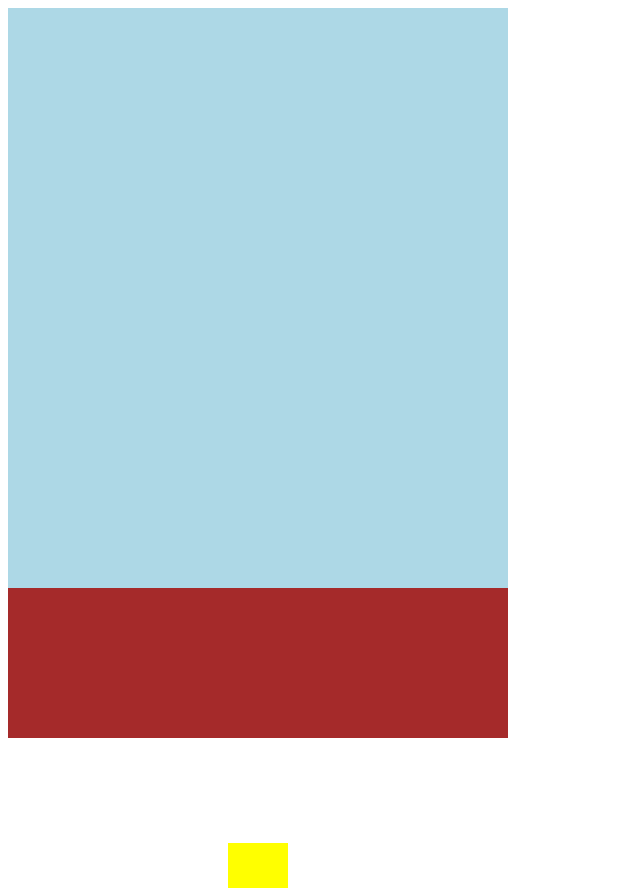
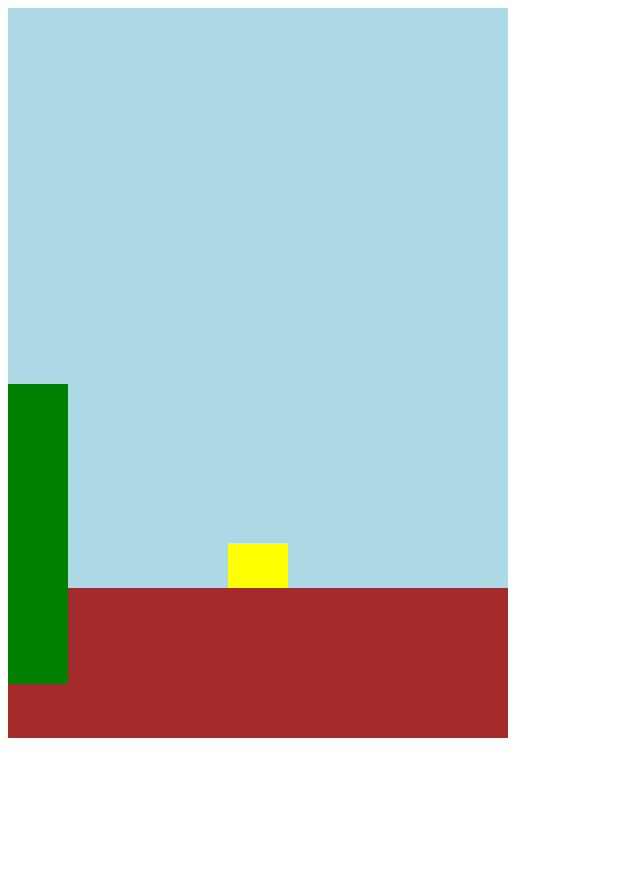
Before and after one commit to Spikree/flappy-bird, a plain HTML site: page index.html in a window 1280 px wide. Shown: the whole page, without its empty margins (0-640 px from the left). After the commit the page ends 800 px from the top, so only its background shows below. Drawn offline with Linux system fonts and the light colour scheme.

Commit message:
Add files via upload

```diff
--- a/index.js
+++ b/index.js
@@ -6,13 +6,14 @@ document.addEventListener('DOMContentLoaded' , () => {
     let birdLeft = 220
     let birdBottom = 200
     let gravity = 2
+    let isGameOver = false
 
     function startGame() {
         birdBottom -= gravity
         bird.style.bottom = birdBottom + 'px'
         bird.style.left = birdLeft + 'px'
     }
-    let timerId = setInterval(startGame, 20)
+    let gameTimerId = setInterval(startGame, 20)
 
     function control(e){
         if (e.keyCode === 32){
@@ -30,4 +31,40 @@ document.addEventListener('DOMContentLoaded' , () => {
 
     document.addEventListener('keyup', control)
     document.addEventListener('mouseup', jump)
+
+    function generateObstacle() {
+        let obstacleLeft = 500
+        let randomHeight = Math.random() * 60
+        let obstacleBottom = randomHeight
+        const obstacle = document.createElement('div')
+        if (!isGameOver) obstacle.classList.add('obstacle')
+        gameDisplay.appendChild(obstacle)
+        obstacle.style.left = obstacleLeft + 'px'
+        obstacle.style.bottom = obstacleBottom + 'px'
+
+        function moveObstacle() {
+            obstacleLeft -= 2
+            obstacle.style.left = obstacleLeft + 'px'
+
+            if(obstacleLeft === -60){
+                clearInterval(timerId)
+                gameDisplay.removeChild(obstacle)
+            }
+            if (obstacleLeft > 200 && obstacleLeft < 280 && birdLeft === 220 ||
+                birdBottom === 0 ) [
+                gameOver()
+            ]
+        }
+        let timerId = setInterval(moveObstacle, 20)
+        if(!isGameOver) setTimeout(generateObstacle, 2500)
+    }
+    generateObstacle()
+
+    function gameOver() {
+        clearInterval(gameTimerId)
+        console.log('game over')
+        isGameOver = true
+        document.removeEventListener('keyup', control)
+        document.removeEventListener('mouseup', jump)
+    }
 })
--- a/styles.css
+++ b/styles.css
@@ -25,3 +25,10 @@
     height: 45px;
     width: 60px;
 }
+
+.obstacle {
+    background-color: green;
+    width: 60px;
+    height: 300px;
+    position: absolute;
+}
```
